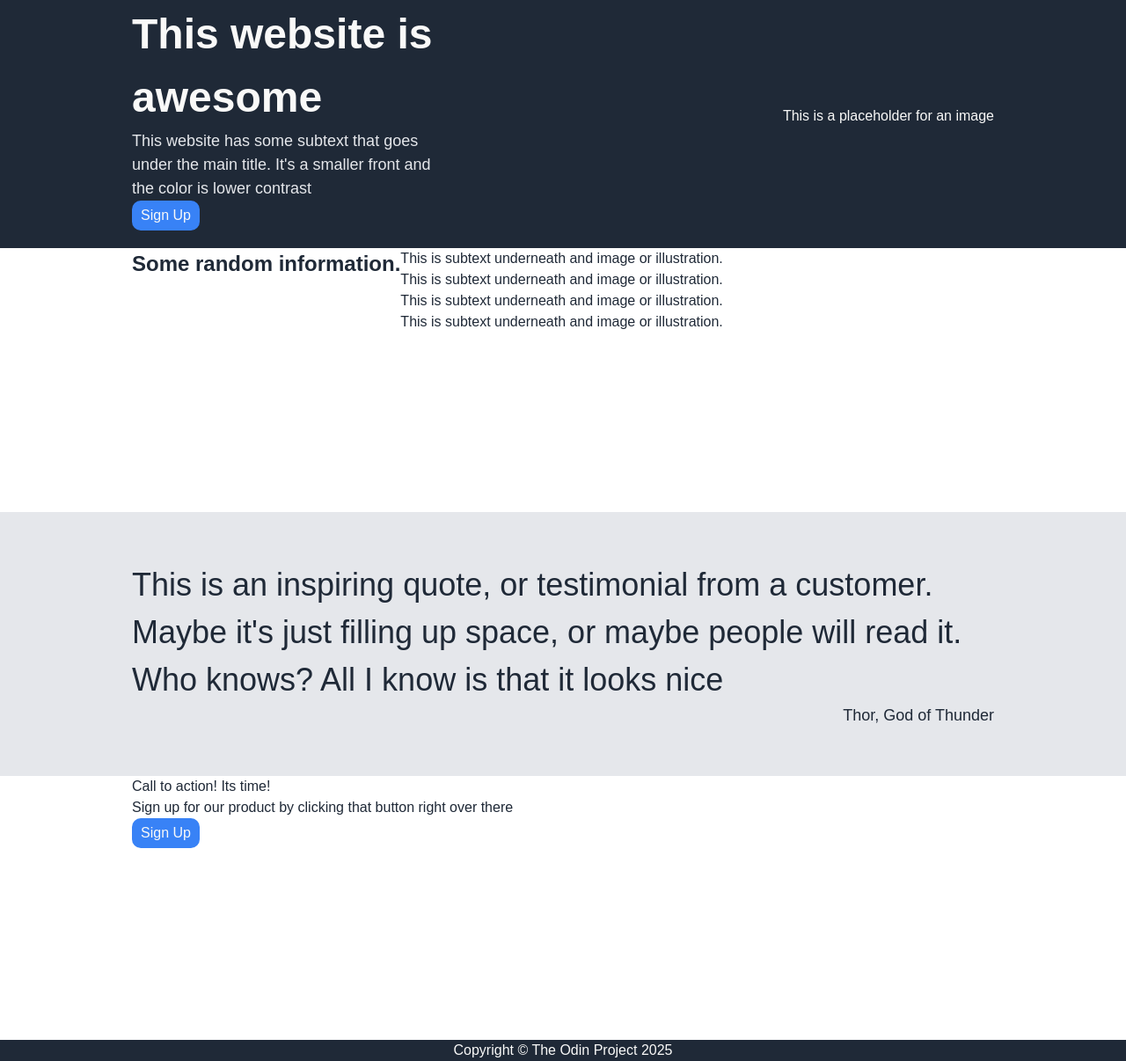
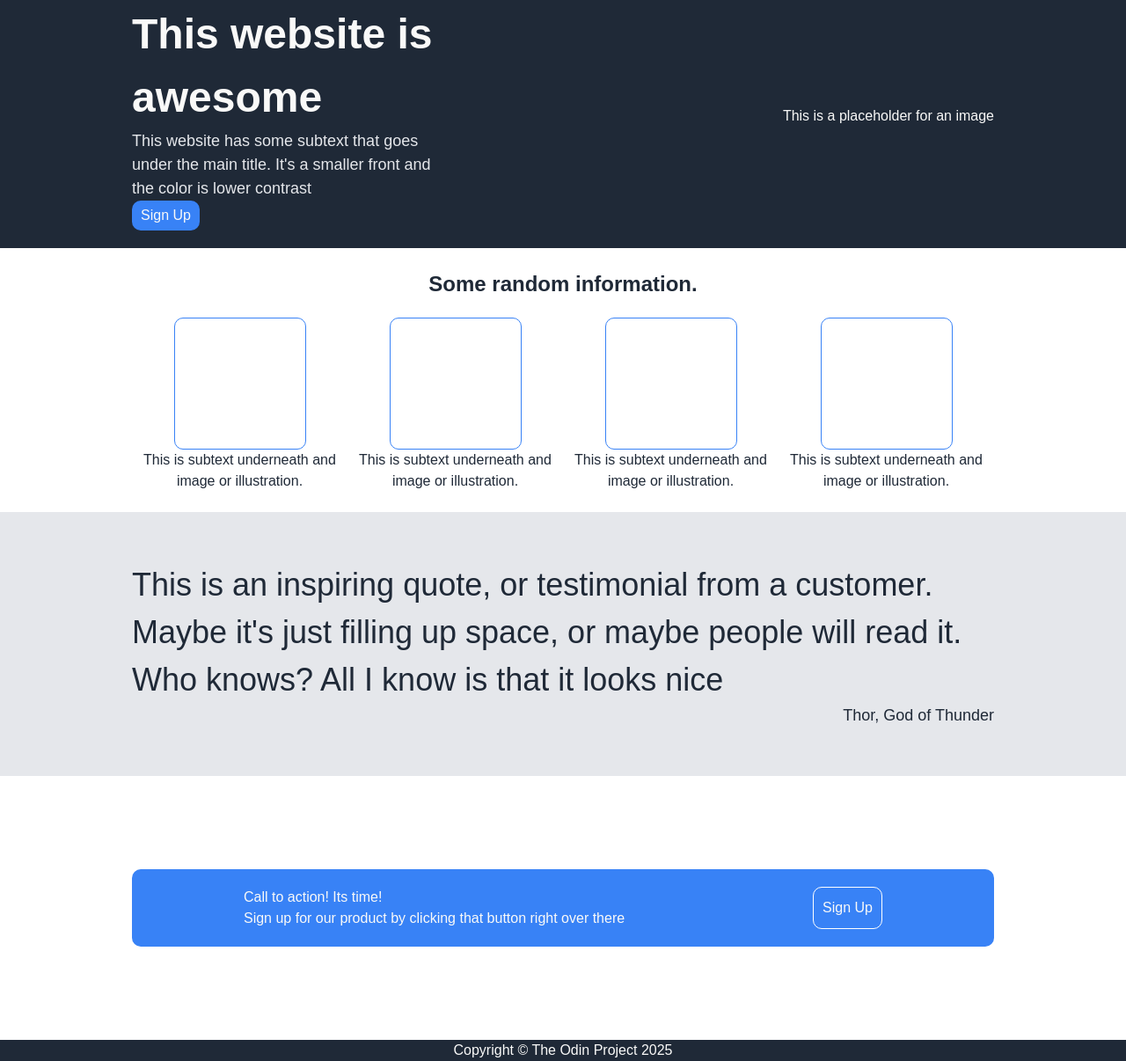
Before and after one commit to dan-mora/odin-landing-page, a plain HTML site: page index.html in a window 1280 px wide. Shown: the part 42-1248 px from the top of the page at 88% size. Drawn offline with Linux system fonts and the light colour scheme.

Commit message:
feat: add styling for remaining panels

```diff
--- a/index.html
+++ b/index.html
@@ -33,7 +33,7 @@
       <!--  panel 2 -->
       <div class='panel panel--two'>
         <h2>Some random information.</h2>
-        <div class='images-container'>
+        <div class='image-container'>
           <div class='image-container__item'>
             <div class='image'></div>
             <div class='image-subtext'>
@@ -78,10 +78,12 @@
       <!-- panel 4 -->
       <div class='panel panel--four'>
         <div class='action-container'>
-          <div class='panel__title'>Call to action! Its time!</div>
-          <div class='panel__intro'>
-            Sign up for our product by clicking that
-            button right over there
+          <div class='text-container'>
+            <div class='panel__title'>Call to action! Its time!</div>
+            <div class='panel__intro'>
+              Sign up for our product by clicking that
+              button right over there
+          </div>
           </div>
           <button class='sign-up-button'>Sign Up</button>
         </div>
--- a/styles/style.css
+++ b/styles/style.css
@@ -69,6 +69,36 @@ body {
   color: #E5E7EB;
 }
 
+/* === panel two === */
+.panel--two {
+  flex-direction: column;
+  justify-content: center;
+  align-items: center;
+  gap: 20px;
+}
+
+.image-container {
+  display: flex;
+}
+
+.image-container__item {
+  display: flex;
+  flex-direction: column;
+  align-items: center;
+}
+
+.image-subtext {
+  text-align: center;
+}
+
+.image {
+  height: 150px;
+  width: 150px;
+
+  border: 1px solid var(--tertiary-color);
+  border-radius: 10px;
+}
+
 /* === panel three === */
 .panel--three {
   background-color: var(--secondary-color);
@@ -89,13 +119,30 @@ body {
   align-self: flex-end;
 }
 
+/* === panel four === */
 .panel--four {
+  align-items: center;
+  color: var(--white-text)
 }
 
+.action-container {
+  background-color: var(--tertiary-color);
+  border: none;
+  border-radius: 10px;
+  padding: 20px;
+
+  display: flex;
+  flex-grow: 1;
+  justify-content: space-around;
+}
+
+/* === footer === */
 .footer {
   text-align: center;
 }
 
+
+/* === buttons === */
 button {
   width: fit-content;
   padding: 5px 10px;
@@ -105,3 +152,7 @@ button {
   color: var(--white-text)
 
 }
+
+.panel--four button {
+  border: 1px solid white;
+}
```
